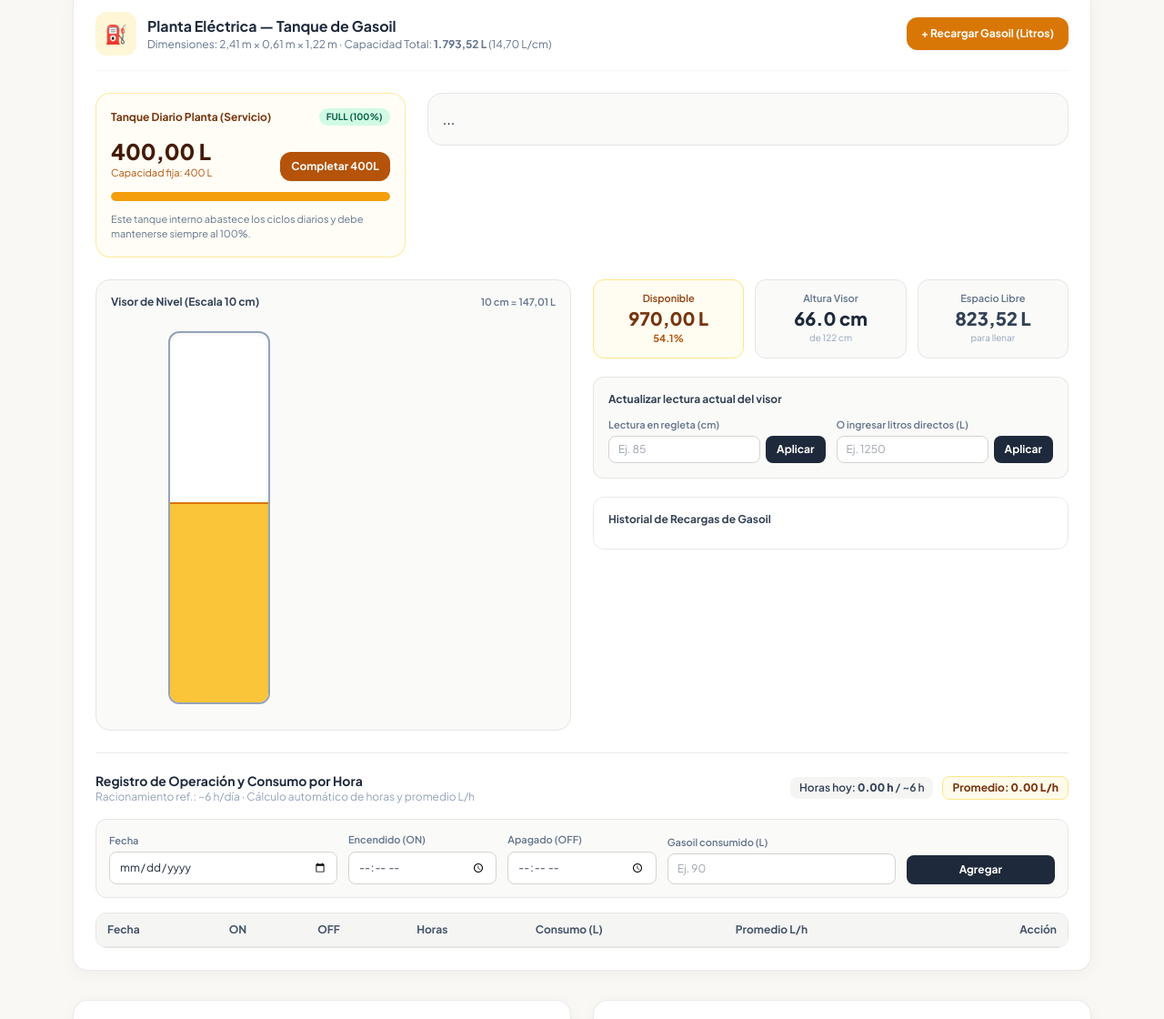
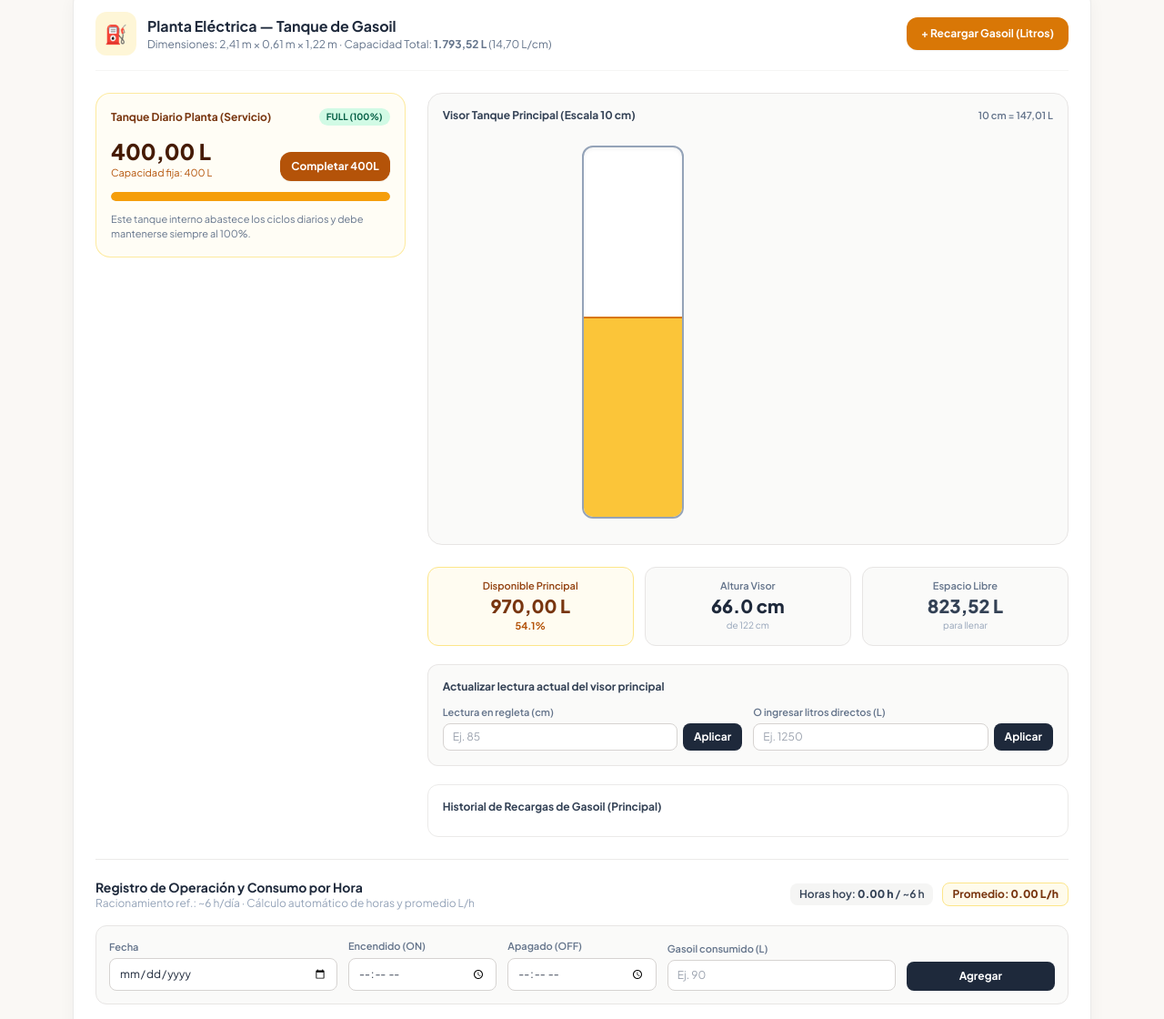
Before and after one commit to CondorSuites2026/Condor-Mantenimiento, a plain HTML site: page index.html in a window 1280 px wide. Shown: the part 320-1440 px from the top of the page at 91% size. Drawn offline with nearby package versions, Linux system fonts and the light colour scheme.

Commit message:
Limpiar estructura y eliminar caja vacia en seccion gasoil

```diff
--- a/index.html
+++ b/index.html
@@ -86,9 +86,11 @@
           + Recargar Gasoil (Litros)
         </button>
       </div>
-      <!-- NUEVA TARJETA: Tanque Diario Interno de Planta (400 L) -->
-      <div class="grid grid-cols-1 lg:grid-cols-12 gap-6 items-start mb-6">
-        <!-- Tarjeta Izquierda: Estado Tanque Diario 400L -->
+
+      <!-- Fila 1: Tanque Diario Interno (400L) + Visor Principal (1.793,52 L) -->
+      <div class="grid grid-cols-1 lg:grid-cols-12 gap-6 items-start">
+
+        <!-- Columna Izquierda: Tanque Diario de 400L -->
         <div class="lg:col-span-4 bg-amber-50/50 border border-amber-200/80 rounded-2xl p-4 space-y-3">
           <div class="flex items-center justify-between">
             <span class="text-xs font-bold text-amber-900">Tanque Diario Planta (Servicio)</span>
@@ -113,18 +115,10 @@
           <p class="text-[11px] text-slate-500">Este tanque interno abastece los ciclos diarios y debe mantenerse siempre al 100%.</p>
         </div>
 
-        <!-- Visor Graduado Principal (1.793,52 L) -->
+        <!-- Columna Derecha: Visor Graduado Principal (1.793,52 L) -->
         <div class="lg:col-span-8 bg-stone-50 border border-stone-200 rounded-2xl p-4">
-          <!-- (Aquí se mantiene tu visor principal de 122 cm / 1.793,52 L ya existente) -->
-          ...
-        </div>
-      </div>
-      <!-- Fila Superior: Visor + Resumen y Lectura -->
-      <div class="grid grid-cols-1 lg:grid-cols-12 gap-6 items-start">
-        <!-- Visor Graduado cada 10 cm -->
-        <div class="lg:col-span-6 bg-stone-50 border border-stone-200 rounded-2xl p-4">
           <div class="flex items-center justify-between mb-3">
-            <span class="text-xs font-bold text-slate-700">Visor de Nivel (Escala 10 cm)</span>
+            <span class="text-xs font-bold text-slate-700">Visor Tanque Principal (Escala 10 cm)</span>
             <span class="text-[11px] font-semibold text-slate-500">10 cm = 147,01 L</span>
           </div>
 
@@ -142,11 +136,15 @@
           </div>
         </div>
 
-        <!-- Indicadores Numéricos, Ajuste por Regleta y Últimas Recargas -->
-        <div class="lg:col-span-6 space-y-5">
+      </div>
+
+      <!-- Fila 2: Indicadores Numéricos y Actualización de Lectura -->
+      <div class="grid grid-cols-1 lg:grid-cols-12 gap-6 items-start">
+        <div class="lg:col-span-4"></div> <!-- Espacio reservado para alinear -->
+        <div class="lg:col-span-8 space-y-5">
           <div class="grid grid-cols-3 gap-3">
             <div class="bg-amber-50/70 border border-amber-200 rounded-xl p-3 text-center">
-              <span class="block text-[11px] font-semibold text-amber-800">Disponible</span>
+              <span class="block text-[11px] font-semibold text-amber-800">Disponible Principal</span>
               <span id="gasoil-litros-txt" class="text-lg sm:text-xl font-extrabold text-amber-900">970,00 L</span>
               <span id="gasoil-pct-txt" class="block text-[11px] font-bold text-amber-700">54.1%</span>
             </div>
@@ -163,7 +161,7 @@
           </div>
 
           <div class="bg-stone-50 border border-stone-200/90 rounded-xl p-4 space-y-3">
-            <h4 class="text-xs font-bold text-slate-700">Actualizar lectura actual del visor</h4>
+            <h4 class="text-xs font-bold text-slate-700">Actualizar lectura actual del visor principal</h4>
             <div class="grid grid-cols-1 sm:grid-cols-2 gap-3">
               <div>
                 <label class="block text-[11px] font-semibold text-slate-500 mb-1">Lectura en regleta (cm)</label>
@@ -208,7 +206,7 @@
 
           <div class="border border-stone-200/80 rounded-xl p-4">
             <div class="flex items-center justify-between mb-2">
-              <span class="text-xs font-bold text-slate-700">Historial de Recargas de Gasoil</span>
+              <span class="text-xs font-bold text-slate-700">Historial de Recargas de Gasoil (Principal)</span>
               <span id="gasoil-actualizado" class="text-[11px] text-slate-400"></span>
             </div>
             <div id="lista-recargas-gasoil" class="divide-y divide-stone-100 max-h-40 overflow-y-auto text-xs"></div>
```
